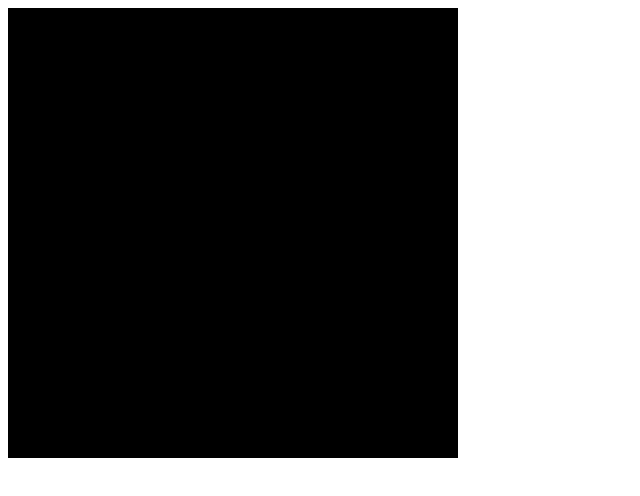
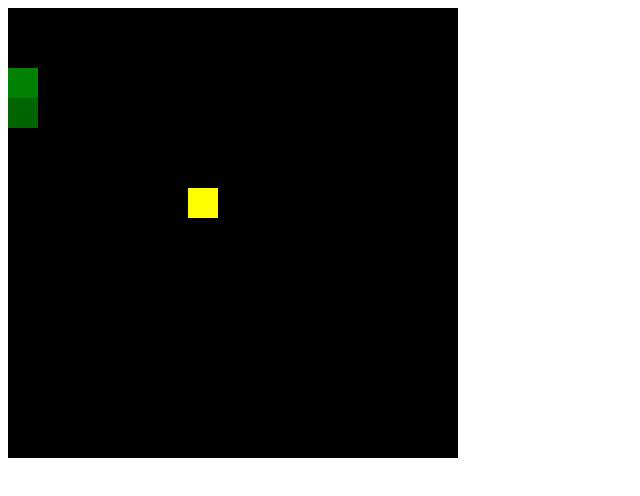
Before and after one commit to jochenJa/snake, a plain HTML site: page index.html in a window 1280 px wide. Shown: the whole page, without its empty margins (0-640 px from the left). Drawn offline with nearby package versions, Linux system fonts and the light colour scheme.

Commit message:
snake board is ready to start

```diff
--- a/snake.css
+++ b/snake.css
@@ -1,7 +1,7 @@
 #matrix > div {
     display: inline-block;
-    width: 45px;
-    height: 45px;
+    width: 30px;
+    height: 30px;
 }
 
 #matrix div.empty {
--- a/snake.js
+++ b/snake.js
@@ -45,25 +45,47 @@ logic
     [next spot in direction]
 
  */
+var coords = {
+    convert: function (coId) { return coId.split('v').map(function($str) { return parseInt($str); }); },
+    mutate: function (mutation, co) {
+        return [co[0] + mutation[0],co[1] + mutation[1]];
+    },
+    toCoId: function (co) { return co[0]+'v'+co[1]; },
+
+    up: function(coId) { return coords.toCoId(coords.mutate([-1,0], coords.convert(coId))); },
+    down: function(coId) { return coords.toCoId(coords.mutate([1,0], coords.convert(coId))); },
+    left: function(coId) { return coords.toCoId(coords.mutate([0,-1], coords.convert(coId))); },
+    right: function(coId) { return coords.toCoId(coords.mutate([0,1], coords.convert(coId))); }
+}
+
 
 var matrix = {
-    rows: 10,
-    cols: 10,
+    rows: 15,
+    cols: 15,
     lifecycle: 250,
 
+    nextSpotInDirection: function (coId) {
+        if(typeof this.direction === 'undefined') { this.direction = coords.down; }
+        $spot = $('#'+this.direction(coId));
+        return $spot;
+    },
     createSnake: function () {
+        var $tail = this.randomSpot();
+        while(! this.takenBy(this.cleanpart(), $tail)) { $tail = this.randomSpot(); }
+        $tail.html(this.tailpart());
 
+        var $head = this.nextSpotInDirection($tail.attr('id'));
+        $head.html(this.headpart());
     },
 
     randomSpot: function () {
         return $('#'+Math.floor((Math.random() * 10) + 1)+'v'+Math.floor((Math.random() * 10) + 1));
     },
-    takenBy: function (part, $spot) {
-        return $spot.html() == part();
-    },
+    takenBy: function ($left, $right) { return $right.children($left).length == 1; },
+
     createFood: function () {
         var $spot = this.randomSpot();
-        while(! this.takenBy(this.cleanpart, $spot)) { $spot = this.randomSpot(); }
+        while(! this.takenBy(this.cleanpart(), $spot)) { $spot = this.randomSpot(); }
         $spot.html(this.foodpart());
     },
 
@@ -71,7 +93,7 @@ var matrix = {
         $anchor = anchor;
         this.fillUp();
         this.createSnake();
-        //this.createFood();
+        this.createFood();
     },
 
     cleanpart: function () { return $('<div />', {class: 'empty', html: '&nbsp;'}); },
```
